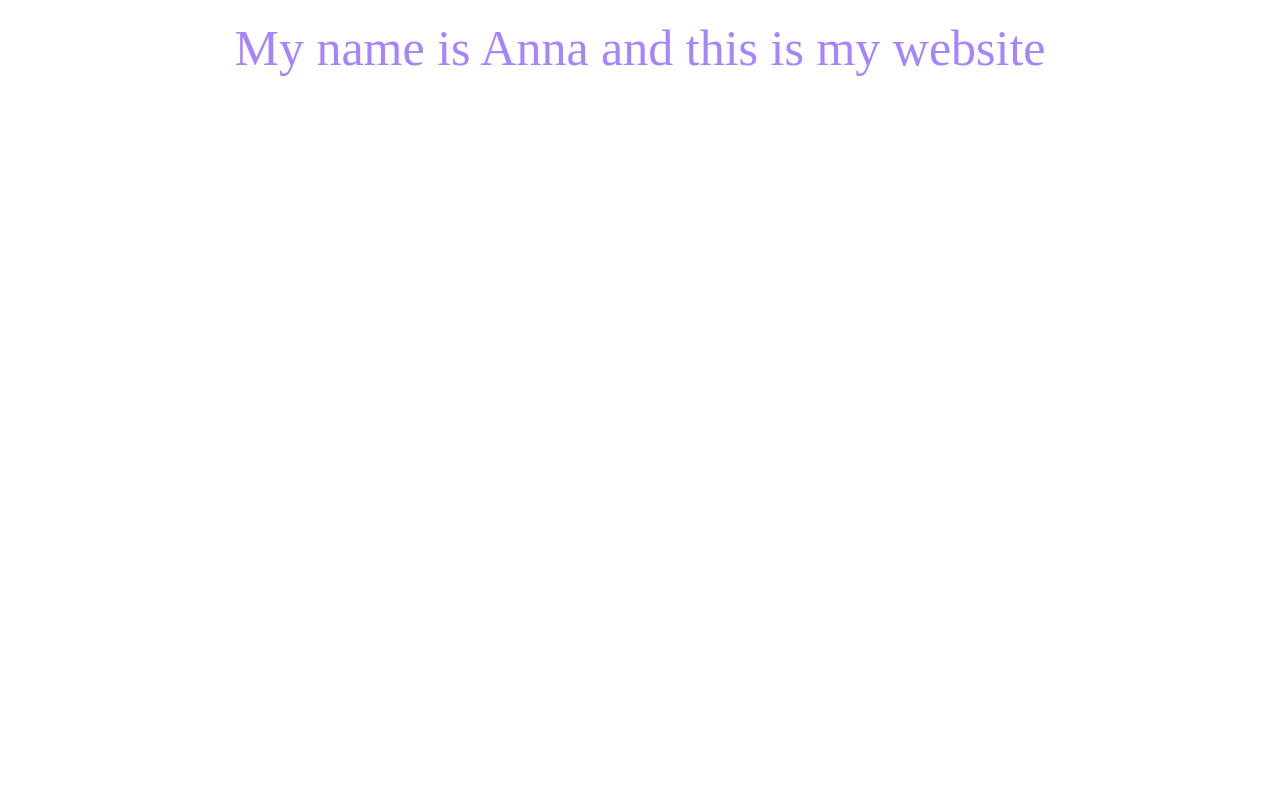
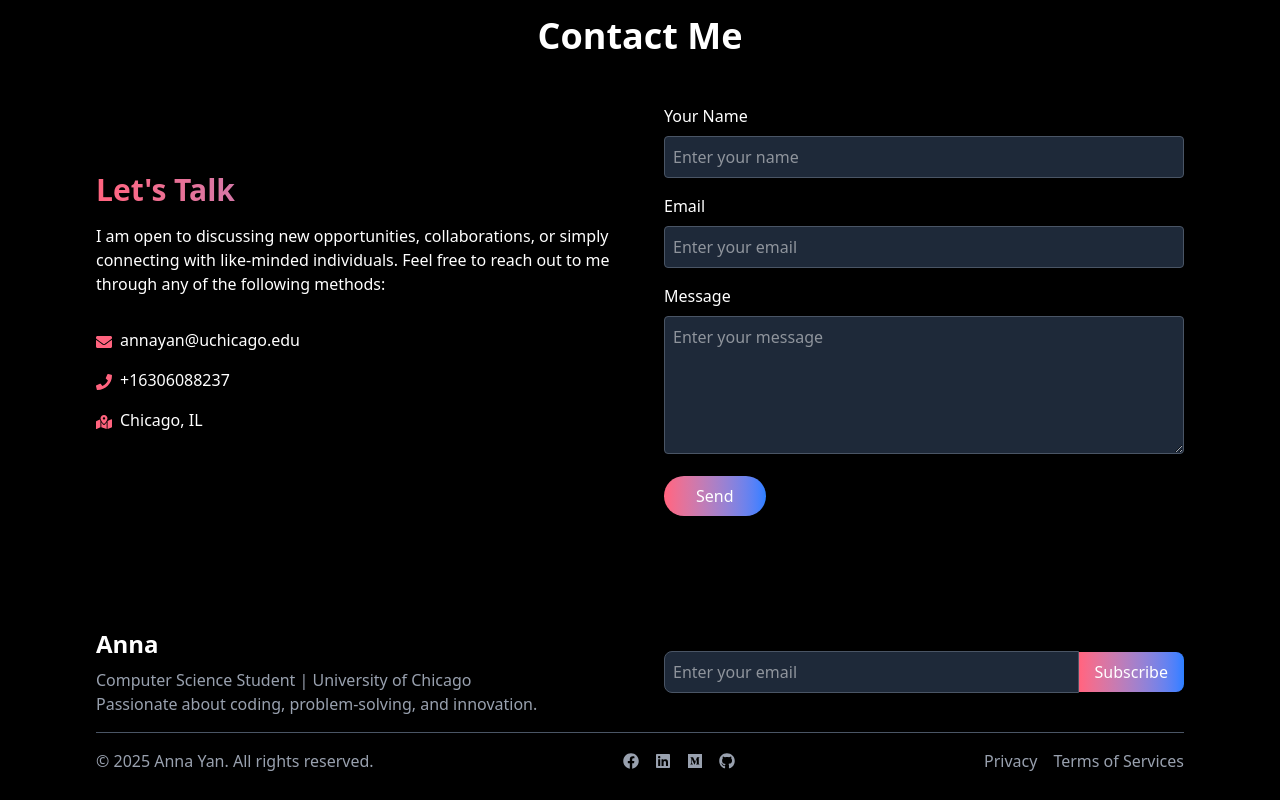
Before and after one commit to anna-y-yan/annas-personal-website, a React (Vite) app: page / in a window 1280 px wide. Shown: the part 3060-3860 px from the top of the page. Before the commit the page ends 3146 px from the top, so only its background shows below. Built offline with nearby package versions, Linux system fonts and the light colour scheme; a web font is replaced by a local one.

Commit message:
contact and footer

```diff
--- a/package.json
+++ b/package.json
@@ -17,6 +17,7 @@
     "@tailwindcss/vite": "^4.1.12",
     "react": "^19.1.1",
     "react-dom": "^19.1.1",
+    "react-icons": "^5.5.0",
     "tailwindcss": "^4.1.12"
   },
   "devDependencies": {
--- a/src/App.jsx
+++ b/src/App.jsx
@@ -7,6 +7,8 @@ import Hero from './components/Hero'
 import About from './components/About'
 import Service from './components/Service'
 import Projects from './components/Projects'
+import Contact from './components/Contact'
+import Footer from './components/Footer'
 
 function App() {
   const [count, setCount] = useState(0)
@@ -18,6 +20,8 @@ function App() {
       <About />
       <Service />
       <Projects />
+      <Contact />
+      <Footer />
       <h1 className="font-pollerone text-[50px] text-rose-600 text-center">Hello World!</h1>
       <h1 className="font-DMSerif text-[50px] text-violet-400 hover:text-sky-600 text-center">My name is Anna and this is my website</h1>
     </div>
--- /dev/null
+++ b/src/components/Contact.jsx
@@ -0,0 +1,60 @@
+import React from 'react'
+import { FaEnvelope, FaPhone, FaMapMarkedAlt } from 'react-icons/fa'
+
+const Contact = () => {
+  return (
+    <div className='bg-black text-white py-20' id='contact'>
+        <div className='container mx-auto px-8 md:px-16 lg:px-24'>
+            <h2 className='text-4xl font-bold text-center mb-12'>Contact Me</h2>
+            <div className='flex flex-col md:flex-row items-center md:space-x-12'>
+                <div className='flex-1'>
+                    <h3 className='text-3xl font-bold text-transparent bg-clip-text bg-gradient-to-r from-rose-400 to-blue-500 mb-4'>Let's Talk</h3>
+                    <p>I am open to discussing new opportunities, collaborations, or simply connecting with like-minded individuals. Feel free to reach out to me through any of the following methods:</p>
+                    <div className='mb-4 mt-8'>
+                        <FaEnvelope className='inline-block text-rose-400 mr-2'></FaEnvelope>
+                        <a href="mailto:annayan@uchicago.edu" className='hover:underline'>
+                            annayan@uchicago.edu
+                        </a>
+                    </div>
+                    <div className='mb-4'>
+                        <FaPhone className='inline-block text-rose-400 mr-2'></FaPhone>
+                        <span>+16306088237</span>
+                    </div>
+                    <div className='mb-4'>
+                        <FaMapMarkedAlt className='inline-block text-rose-400 mr-2'></FaMapMarkedAlt>
+                        <span>Chicago, IL</span>
+                    </div>
+                </div>
+                <div className='flex-1 w-full'>
+                    <form className='space-y-4'>
+                        <div>
+                            <label htmlFor='name' className='block mb-2'>Your Name</label>
+                            <input type='text'
+                            className='w-full p-2 rounded bg-gray-800 border border-gray-600 focus:outline-none focus:border-rose-400'
+                            placeholder='Enter your name'/>
+                        </div>
+                        <div>
+                            <label htmlFor='email' className='block mb-2'>Email</label>
+                            <input type='email'
+                            className='w-full p-2 rounded bg-gray-800 border border-gray-600 focus:outline-none focus:border-rose-400'
+                            placeholder='Enter your email'/>
+                        </div>
+                        <div>
+                            <label htmlFor='message' className='block mb-2'>Message</label>
+                            <textarea
+                            className='w-full p-2 rounded bg-gray-800 border border-gray-600 focus:outline-none focus:border-rose-400'
+                            rows='5'
+                            placeholder='Enter your message'/>
+                        </div>
+                        <button className='bg-gradient-to-r from-rose-400 to-blue-500
+                        text-white hidden md:inline transform transition-transform
+                        duration-300 hover:scale-105 px-8 py-2 rounded-full'>Send</button>
+                    </form>
+                </div>
+            </div>
+        </div>
+    </div>
+  )
+}
+
+export default Contact
--- /dev/null
+++ b/src/components/Footer.jsx
@@ -0,0 +1,69 @@
+import React from 'react'
+import { FaFacebook, FaGithub, FaLinkedin, FaMedium } from 'react-icons/fa'
+
+const Footer = () => {
+  return (
+    <footer className='bg-black text-white py-8'>
+        <div className='container mx-auto px-8 md:px-16 lg:px-24'>
+            <div className='flex flex-col md:flex-row md:space-x-12 items-center mb-4'>
+                <div className='flex-1 mb-4 md:mb-0'>
+                    <h3 className='text-2xl font-bold mb-2'>Anna</h3>
+                    <p className='text-gray-400'>
+                        Computer Science Student | University of Chicago<br/>
+                        Passionate about coding, problem-solving, and innovation.<br/>
+                    </p>
+                </div>
+                <div className='flex-1 w-full'>
+                    <form className='flex items-center justify-center'>
+                        <input
+                            type='email'
+                            placeholder='Enter your email'
+                            className='w-full p-2 rounded-l-lg bg-gray-800 border border-gray-600
+                            focus:outline-none focus:border-rose-400'
+                        />
+                        <button
+                            type='submit'
+                            className='bg-gradient-to-r from-rose-400 to-blue-500 text-white px-4 py-2 rounded-r-lg'
+                        >
+                            Subscribe
+                        </button>
+                    </form>
+                </div>
+            </div>
+
+            <div
+                className='border-t border-gray-600 pt-4 flex flex-col md:flex-row
+                justify-between items-center'
+            >
+                <p className='text-gray-400'>
+                    &copy; {new Date().getFullYear()} Anna Yan. All rights reserved.
+                </p>
+                <div className='flex space-x-4 my-4 md:my-0'>
+                    <a href="#" className='text-gray-400 hover:text-white'>
+                        <FaFacebook />
+                    </a>
+                    <a href="#" className='text-gray-400 hover:text-white'>
+                        <FaLinkedin />
+                    </a>
+                    <a href="#" className='text-gray-400 hover:text-white'>
+                        <FaMedium />
+                    </a>
+                    <a href="#" className='text-gray-400 hover:text-white'>
+                        <FaGithub />
+                    </a>
+                </div>
+                <div className='flex space-x-4'>
+                    <a href="#" className='text-gray-400 hover:text-white'>
+                        Privacy
+                    </a>
+                    <a href="#" className='text-gray-400 hover:text-white'>
+                        Terms of Services
+                    </a>
+                </div>
+            </div>
+        </div>
+    </footer>
+  )
+}
+
+export default Footer
--- a/src/components/Projects.jsx
+++ b/src/components/Projects.jsx
@@ -49,9 +49,9 @@ const projects = [
 
 const Projects = () => {
   return (
-    <div className='bg-black text-white py-20' id='about'>
+    <div className='bg-black text-white py-20' id='projects'>
         <div className='container mx-auto px-8 md:px-16 lg:px-24'>
-            <h2 className='text-4xl font-bold text-center mb-12'>Projects</h2>
+            <h2 className='text-4xl font-bold text-center mb-12'>My Projects</h2>
             <div className='grid grid-cols-1 md:grid-cols-2 lg:grid-cols-3 gap-8'>
                 {projects.map(project => (
                     <div key={project.id} className='bg-gray-800 p-6 rounded-lg hover:shadow-lg transform transition-transform duration-300 hover:scale-105'>
```
Also changed, not shown: 1 other file (tests, documents, lock files or other folders).
